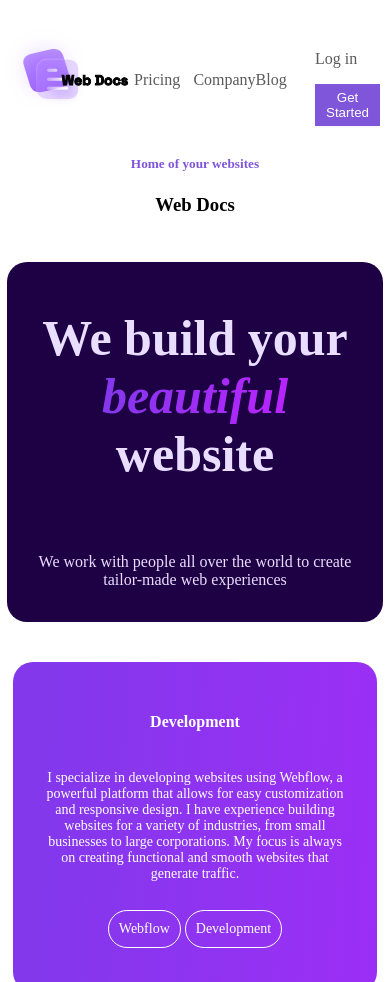
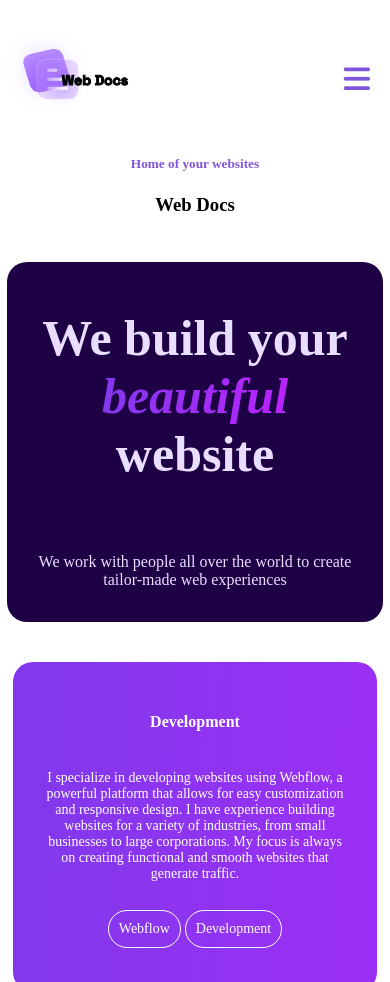
Before and after one commit to LyaLera/Web-page-with-grid, a plain HTML site: page index.html in a window 390 px wide. Shown: the top 982 px of the page. Drawn offline with nearby package versions, Linux system fonts and the light colour scheme.

Commit message:
Burger navbar for mobile done

```diff
--- a/css/style.css
+++ b/css/style.css
@@ -11,11 +11,13 @@ body {
 nav {
   display: grid;
   grid-template-rows: 1fr;
-  grid-template-columns: 1.5fr 1fr 1fr 1fr 1fr;
+  grid-template-columns: 1fr 2fr;
   align-self: center;
   margin-top: 25px;
   align-items: center;
 }
+
+
 
 .img-nav {
   margin-bottom: 20px;
@@ -340,6 +342,23 @@ img {
     grid-template-columns: 1fr;
     grid-template-rows: minmax(50px, 1fr);
   }
+
+  nav {
+    grid-template-columns: 1fr 1fr;
+  }
+
+  nav a.icon {
+    color: #7f56d9;
+    justify-self: end;
+    margin-right: 20px;
+    font-size: 30px;
+  }
+
+  #myLinks {
+    display: none;
+    margin-left: 20px;
+  }
+
   .section-container1 {
     grid-template-columns: minmax(300px, 1fr);
     grid-template-rows: 1fr;
@@ -403,6 +422,15 @@ img {
 }
 
 @media screen and (min-width: 451px) {
+  .icon {
+    display: none;
+  }
+
+  #myLinks {
+    display: grid;
+    grid-template-columns: 1fr 1fr 1fr 1.2fr;
+  }
+
   .section3-form {
     margin-bottom: 40px;
   }
--- a/index.html
+++ b/index.html
@@ -5,6 +5,7 @@
     <meta http-equiv="X-UA-Compatible" content="IE=edge" />
     <meta name="viewport" content="width=device-width, initial-scale=1.0" />
     <link rel="stylesheet" href="css/style.css" type="text/css" />
+    <script src="script.js"></script>
     <script
       src="https://kit.fontawesome.com/fcf31b66d4.js"
       crossorigin="anonymous"
@@ -20,19 +21,18 @@
       <div>
         <img class="img-nav" src="images/Group 2.svg" alt="Web Docs logo" />
       </div>
-      <div>
+      <a href="javascript:void(0);" class="icon" onclick="myFunction()">
+        <i class="fa fa-bars"></i>
+      </a>
+      <div id="myLinks">
         <a href="#pricing" alt="link to pricing page"><p class="nav-div-p">Pricing</p></a>
-      </div>
-      <div>
         <a href="#company" alt="link to company page"><p class="nav-div-p">Company</p></a>
-      </div>
-      <div>
         <a href="#blog" alt="link to blog page"><p class="nav-div-p">Blog</p></a>
-      </div>
-      <form class="nav-form">
+        <form class="nav-form">
         <a href="#login" alt="link to login page"><p class="nav-div-p nav-form-p">Log in</p></a>
         <button class="get-started" type="submit">Get Started</button>
-      </form>
+        </form>
+      </div>
     </nav>
     <section class="section-container1">
       <header class="section1-item1">
--- /dev/null
+++ b/script.js
@@ -0,0 +1,8 @@
+function myFunction() {
+    var x = document.getElementById("myLinks");
+    if (x.style.display === "block") {
+      x.style.display = "none";
+    } else {
+      x.style.display = "block";
+    }
+  }
```
